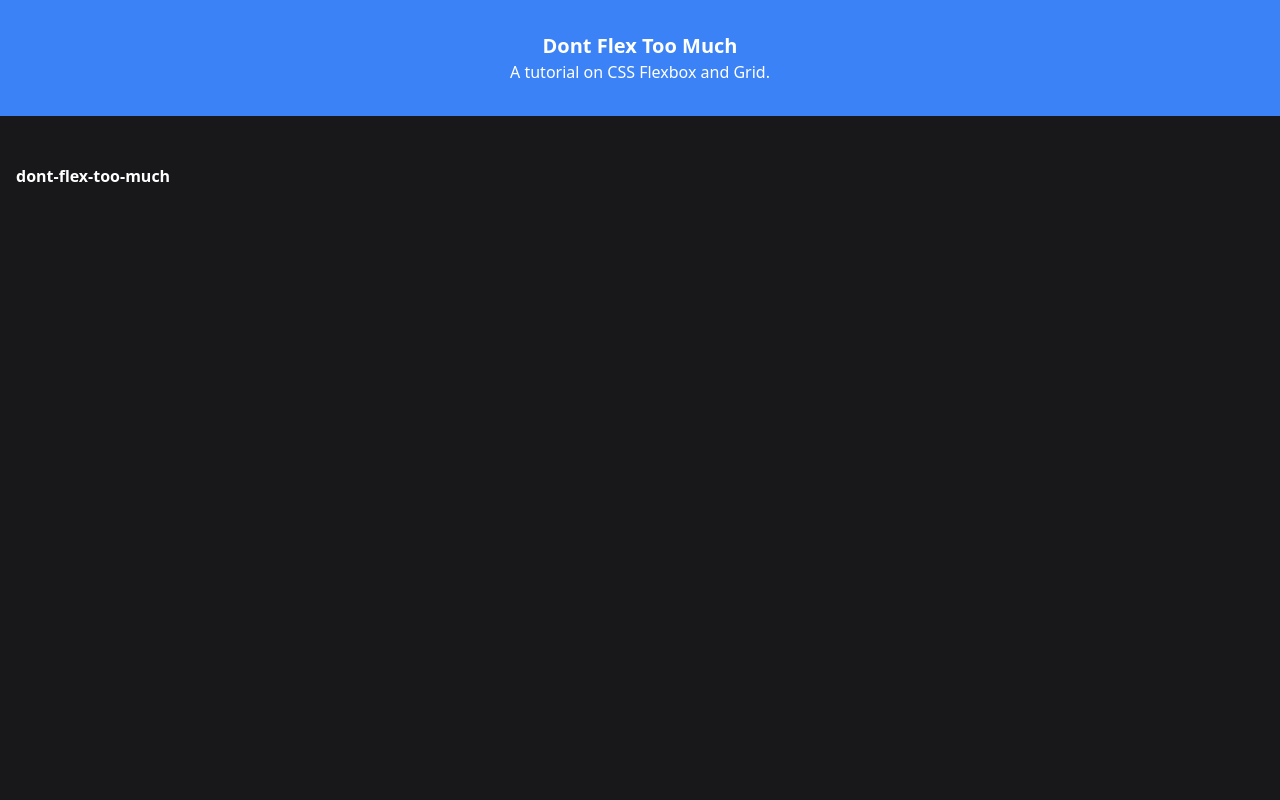
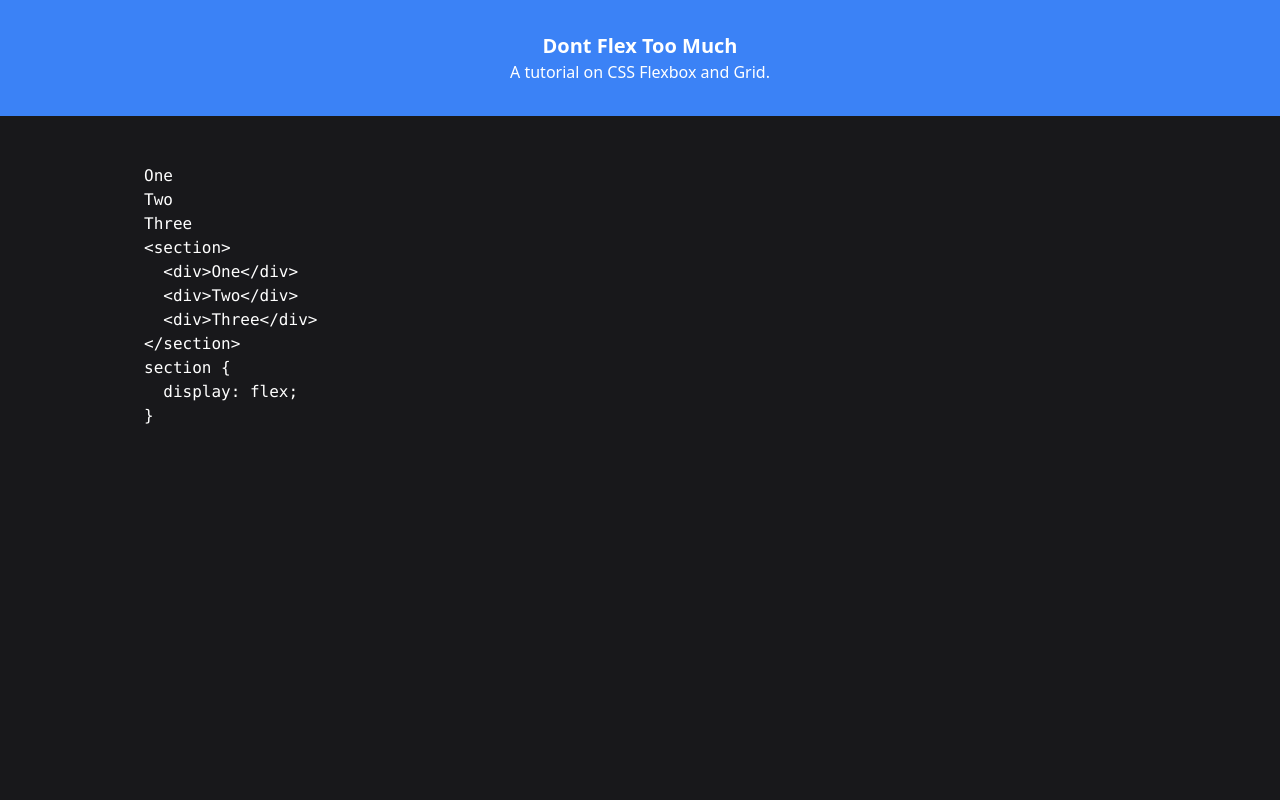
Before and after one commit to iaseth/dont-flex-too-much, a React (Vite) app: page / in a window 1280 px wide. Shown: the top 800 px of the page. Built offline with nearby package versions, Linux system fonts and the light colour scheme; what redicons would draw is missing.

Commit message:
Got the mdx import to work somehow, but without styles

```diff
--- a/package.json
+++ b/package.json
@@ -10,6 +10,8 @@
     "preview": "vite preview"
   },
   "dependencies": {
+    "@mdx-js/react": "^3.0.1",
+    "@mdx-js/rollup": "^3.0.1",
     "react": "^18.3.1",
     "react-dom": "^18.3.1",
     "redicons": "^1.5.0"
--- a/src/App/App.tsx
+++ b/src/App/App.tsx
@@ -1,9 +1,11 @@
 import './App.css';
-
-import MainPage from './pages/MainPage/MainPage';
 
 import { red } from 'redicons';
 import rediconsJson from './redicons.json';
+import { Footer, Header } from './components';
+
+import SnippetOne from './snippets/one.mdx';
+
 
 
 red.addIcons(rediconsJson.icons);
@@ -12,7 +14,15 @@ export default function App () {
 
 	return (
 		<div className="bg-zinc-900 text-white">
-			<MainPage />
+			<Header />
+
+			<main className="min-h-screen py-12">
+				<section className="max-w-5xl mx-auto px-4 font-mono">
+					<SnippetOne />
+				</section>
+			</main>
+
+			<Footer />
 		</div>
 	);
 }
--- a/src/App/pages/MainPage/MainPage.tsx
+++ /dev/null
@@ -1,19 +0,0 @@
-import { Footer, Header } from "../../components";
-
-
-
-export default function MainPage () {
-	return (
-		<div>
-			<Header />
-
-			<main className="min-h-screen px-4 py-12">
-				<section className="">
-					<h4>dont-flex-too-much</h4>
-				</section>
-			</main>
-
-			<Footer />
-		</div>
-	);
-}
--- a/vite.config.ts
+++ b/vite.config.ts
@@ -1,7 +1,8 @@
 import { defineConfig } from 'vite';
 import react from '@vitejs/plugin-react';
+import mdx from '@mdx-js/rollup';
 
 // https://vitejs.dev/config/
 export default defineConfig({
-	plugins: [react()],
+	plugins: [react(), mdx()],
 });
```
Also changed, not shown: src/App/snippets/one.mdx (+0 -7 lines), src/App/snippets/two.mdx (+0 -7 lines), 2 other files (tests, documents, lock files or other folders).
